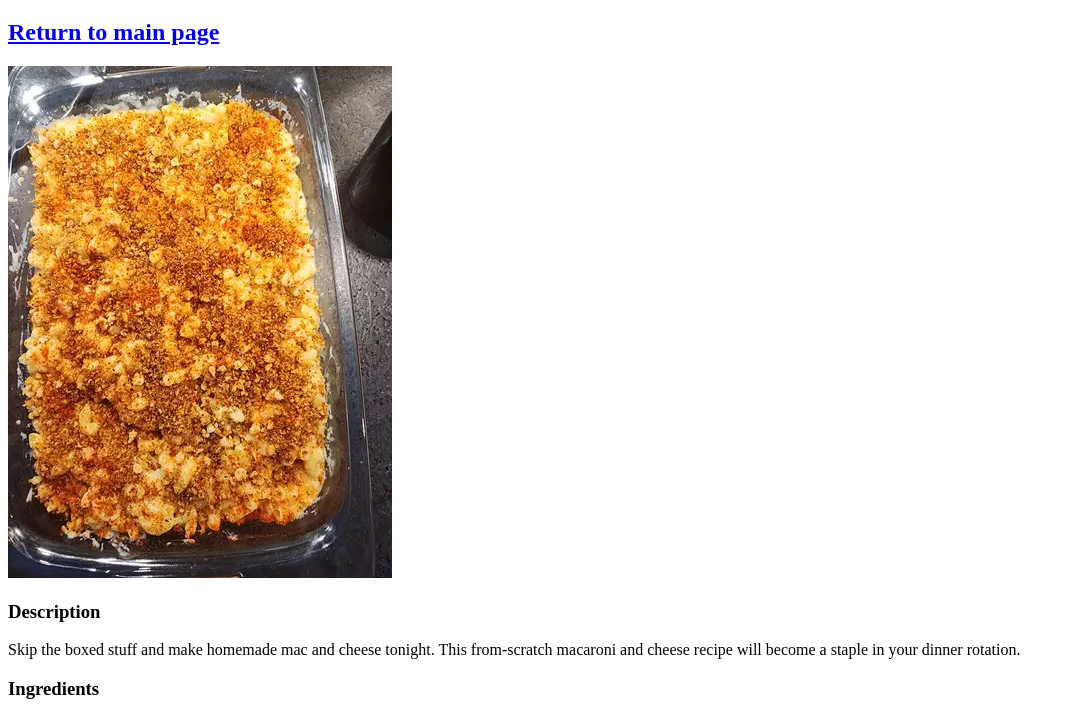
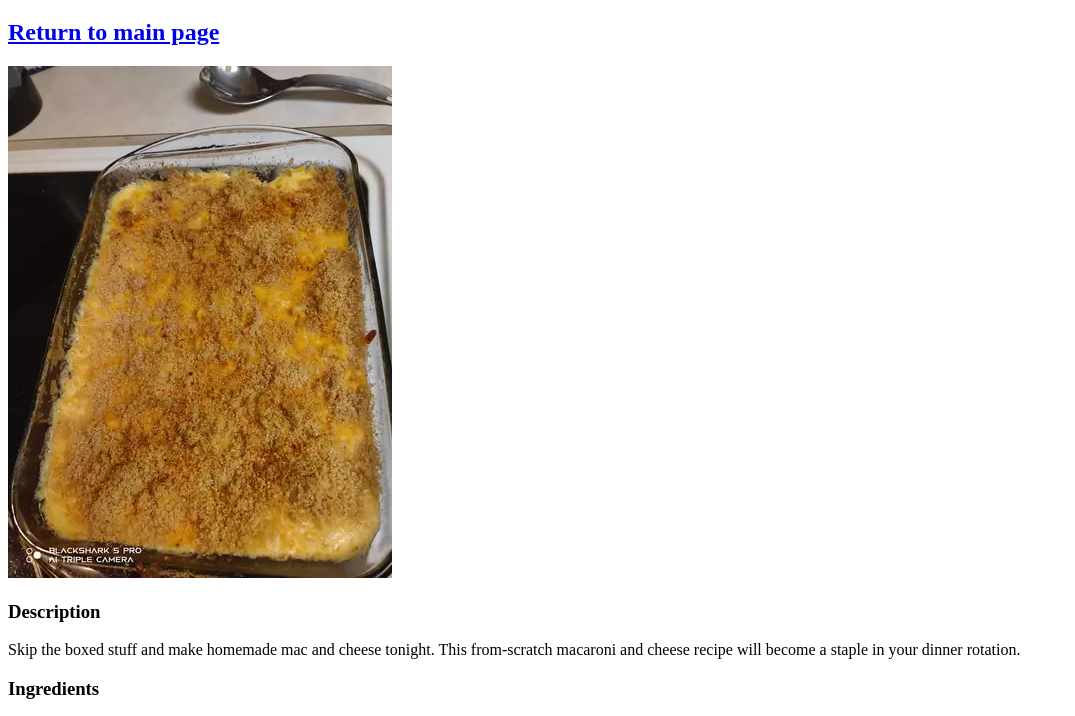
Before and after one commit to Eric0M/odin-recipes, a plain HTML site: page recipes/macncheese.html in a window 1280 px wide. Shown: the part 61-777 px from the top of the page, without its empty margins (0-1075 px from the left). Drawn offline with Linux system fonts and the light colour scheme.

Commit message:
Fixed mnc image

```diff
--- a/recipes/macncheese.html
+++ b/recipes/macncheese.html
@@ -8,7 +8,7 @@
 <body>
     <h1>Mac And Cheese</h1>
     <h2><a href="../index.html">Return to main page</a></h2>
-        <img src="../img/mnc.jpg" alt="Mac And Cheese">
+        <img src="../img/mnc.webp" alt="Mac And Cheese">
 
         <h3>Description</h3>
 
```
